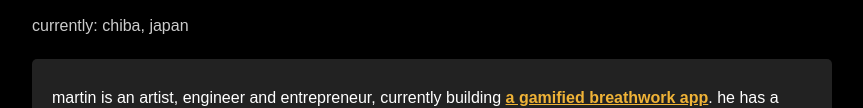
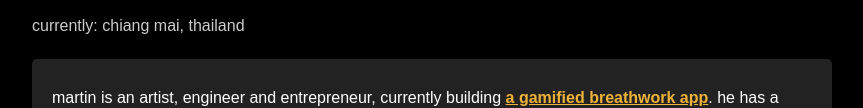
Before and after one commit to martinmaly21/martinmaly21.github.io, a plain HTML site: page index.html in a window 1280 px wide. Shown: the part 271-379 px from the top of the page, without its empty margins (208-1071 px from the left). Drawn offline with Linux system fonts and the light colour scheme.

Commit message:
Update current location to chiang mai, thailand

```diff
--- a/index.html
+++ b/index.html
@@ -134,7 +134,7 @@
     <div class="container">
         <img src="/image/me.jpg" alt="Martin's profile picture" style="width:130px; height:130px;">
         <h1>martin</h1>
-        <p class="location">currently: chiba, japan</p>
+        <p class="location">currently: chiang mai, thailand</p>
 
         <div class="callout">
             <p>martin is an artist, engineer and entrepreneur, currently building <a href="https://apps.apple.com/ca/app/breathplay/id6505010583" target="_blank">a gamified breathwork app</a>. he has a passion for electronic music, the exploration of consciousness, and blending the world of technology and art.</p>
```
